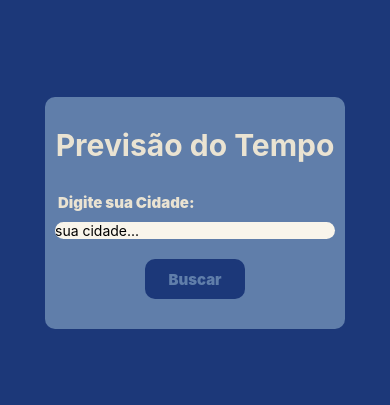
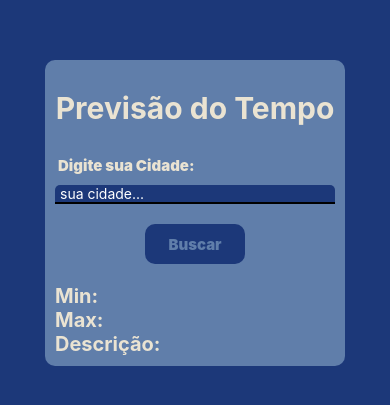
Before and after one commit to VictorDS27/ReactNative3Bimes, a React Native app: screen / in a window 390 px wide. Shown: the part 209-614 px from the top of the page. Built offline with nearby package versions, Linux system fonts and the light colour scheme.

Commit message:
base url add

```diff
--- a/App.js
+++ b/App.js
@@ -1,5 +1,7 @@
 import { React } from 'react';
 import { StyleSheet, Text, View, TextInput, TouchableOpacity } from 'react-native';
+import Tempo from './components/Tempo';
+// import api from './components/Api';
 
 export default function App() {
   return (
@@ -15,7 +17,7 @@ export default function App() {
 
             <TextInput
             style={styles.input}
-            placeholder='sua cidade...'/>
+            placeholder='sua cidade...' placeholderTextColor={'#fff'}/>
           </View>
 
           <View style={styles.blocobotao}>
@@ -23,6 +25,7 @@ export default function App() {
               <Text style={styles.botaotext}>Buscar</Text>
             </TouchableOpacity>
           </View>
+          <Tempo />
       </View>
     </View>
   );
@@ -64,11 +67,13 @@ const styles = StyleSheet.create({
   },
 
   input: {
+    paddingStart: 5,
     width: '100%' ,
-    backgroundColor: '#F9F5EB',
+    borderBottomWidth: 2,
+    borderTopEndRadius: 5,
+    borderTopStartRadius: 5,
+    backgroundColor: '#1C3879',
     color: '#000',
-    borderRadius: 10,
-
   },
 
   blocobotao: {
--- /dev/null
+++ b/components/Api.js
@@ -0,0 +1,7 @@
+import axios from 'axios';
+
+const api = axios.create9({
+    baseURL:'https://api.hgbrasil.com/'
+});
+
+export default api;
--- /dev/null
+++ b/components/Tempo.js
@@ -0,0 +1,21 @@
+import React from 'react';
+import { Text, StyleSheet } from 'react-native';
+
+export default function Tempo() {
+ return (
+   <>
+    <Text style={styles.texto}>Min: </Text>
+    <Text  style={styles.texto}>Max: </Text>
+    <Text  style={styles.texto}>Descrição: </Text>
+   </>
+  );
+}
+
+const styles = StyleSheet.create({
+    texto: {
+        color: '#EAE3D2',
+
+        fontSize: 20,
+        fontWeight: 'bold'
+    },
+  });
--- a/package.json
+++ b/package.json
@@ -8,6 +8,7 @@
     "eject": "expo eject"
   },
   "dependencies": {
+    "axios": "^0.27.2",
     "expo": "~45.0.0",
     "expo-status-bar": "~1.3.0",
     "react": "17.0.2",
```
Also changed, not shown: 1 other file (tests, documents, lock files or other folders).
